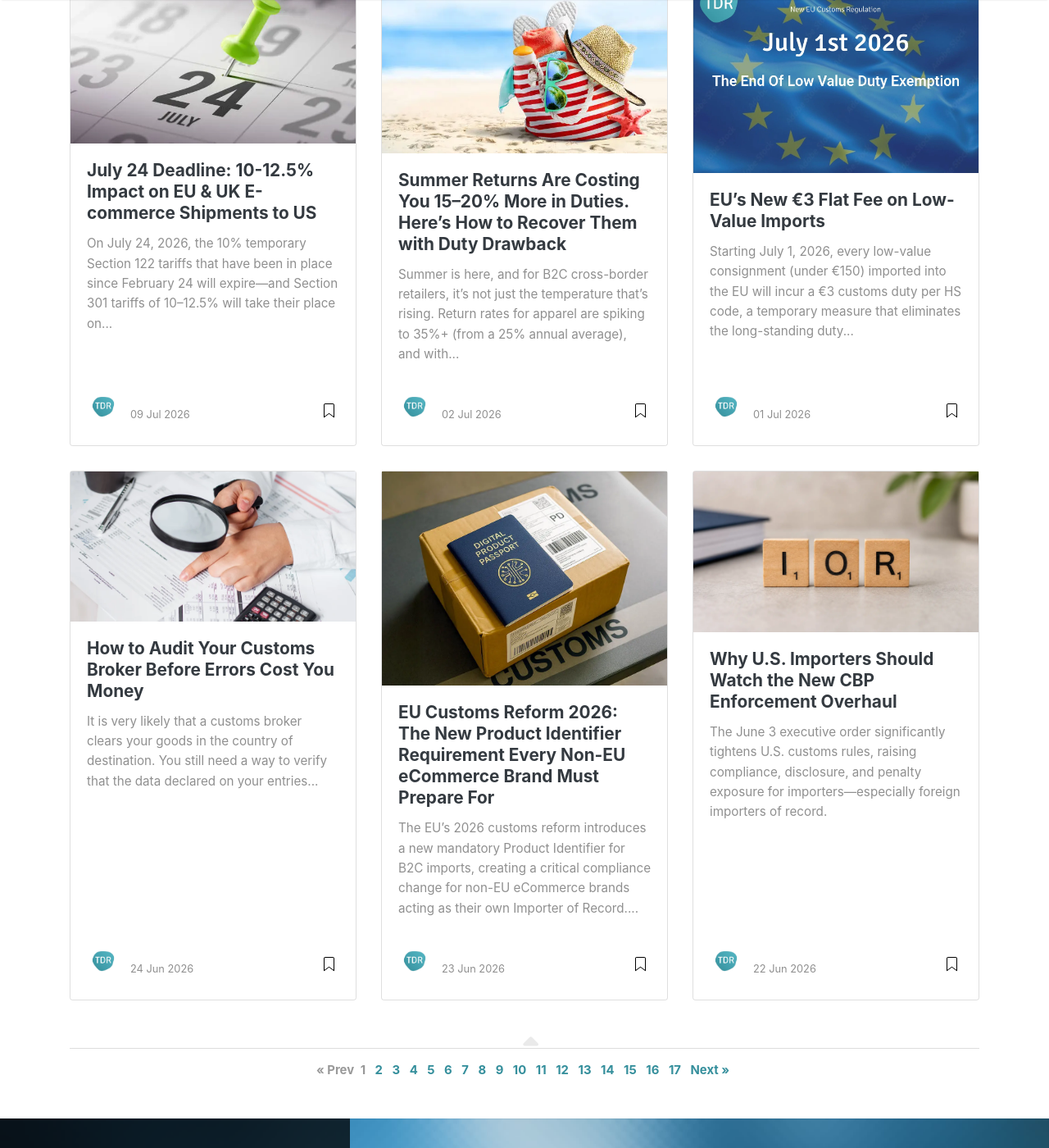
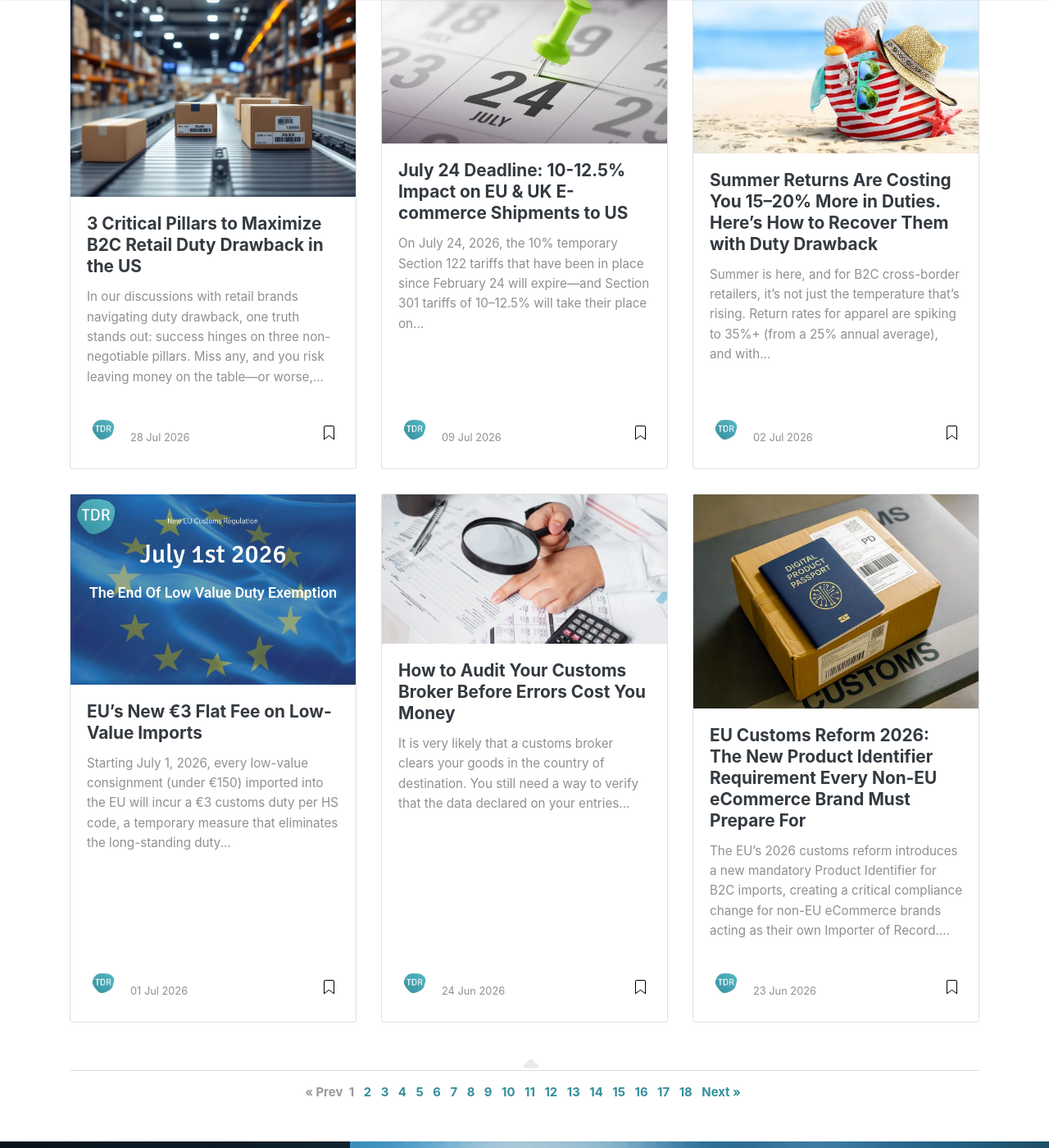
Before and after one commit to madeInLagny/TDR-EN-BLOG, a Jekyll site: the page built from index.html, in a window 1280 px wide and 1400 px high, scrolled down 1037 px. Shown: the whole window at 82% size. Built offline with Jekyll 4.4.1, drawn with Linux system fonts in a browser that asks for light colours; nearby versions of some CDN libraries; some web fonts are replaced; the list of posts is cut into pages by our own code; part of the change alters nothing that is shown; some of the changed text lies outside the part shown.

Commit message:
new blog post

```diff
--- a/_layouts/default.html
+++ b/_layouts/default.html
@@ -229,34 +229,62 @@ endif %}{% endcapture %}
 
   <!-- Capture URL Campaign properties. -->
   <script>
+  if (
+    window.location.protocol !== 'file:' &&
+    window.location.hostname !== 'localhost' &&
+    window.location.hostname !== '127.0.0.1'
+  ) {
     function captureUTMParams() {
       const params = new URLSearchParams(window.location.search);
       const data = {
-        utm_source: params.get("utm_source"),
-        utm_medium: params.get("utm_medium"),
-        utm_campaign: params.get("utm_campaign"),
-        page_url: window.location.href,
+        utm_source: params.get('utm_source'),
+        utm_medium: params.get('utm_medium'),
+        utm_campaign: params.get('utm_campaign'),
+        page_url: window.location.href
       };
 
       // Google Sheets Web App URL - V10
-      const webAppUrl =
-        "https://script.google.com/macros/s/AKfycbz4BQva_FEhtQoZsGwWO5ItIWC_h0brpO1UDKouADGgVSpNcCN1RkaQdTe8avj-XmAFUA/exec";
+      const webAppUrl = 'https://script.google.com/macros/s/AKfycbz4BQva_FEhtQoZsGwWO5ItIWC_h0brpO1UDKouADGgVSpNcCN1RkaQdTe8avj-XmAFUA/exec';
 
-      // Send data to Google Sheets
-      fetch(webAppUrl, {
-        method: "POST",
-        body: JSON.stringify(data),
-      })
-        .then((response) => response.text())
-        .then((result) => console.log("Success:", result))
-        .catch((error) => console.error("Error:", error));
+      function sendData(payload) {
+        fetch(webAppUrl, {
+          method: 'POST',
+          body: JSON.stringify(payload),
+        })
+          .then(response => response.text())
+          .then(result => console.log('Success:', result))
+          .catch(error => console.error('Error:', error));
+      }
+
+      function addUserLocation(payload) {
+        fetch('https://ipapi.co/json/')
+          .then(response => {
+            if (!response.ok) {
+              throw new Error('Unable to resolve location');
+            }
+            return response.json();
+          })
+          .then(location => {
+            payload.country = location.country_name || location.country || '';
+            payload.city = location.city || '';
+            sendData(payload);
+          })
+          .catch(() => {
+            payload.country = '';
+            payload.city = '';
+            sendData(payload);
+          });
+      }
+
+      addUserLocation(data);
     }
 
     // Run on page load
-    window.addEventListener("load", function () {
+    window.addEventListener('load', function () {
       captureUTMParams();
     });
-  </script>
+  }
+</script>
 
   <!-- LinkedIn Inside Tag -->
   <script type="text/javascript">
--- /dev/null
+++ b/_posts/2026-07-28-3-critical-pillars-to-maximize-b2c-retail-duty-drawback-in-the-us.md
@@ -0,0 +1,94 @@
+---
+layout: post
+title: 3 Critical Pillars to Maximize B2C Retail Duty Drawback in the US
+description: Unlock full duty drawback savings for your eCommerce brand. Discover the 3 essential pillars—Company Setup, Logistics, and Data & Documentation—to ensure CBP compliance and maximize refunds.
+categories: [TDR, duty drawback, B2C, e-commerce, US]
+image: assets/images/20260807-1.webp
+comments: false
+author: TDR
+---
+
+> In our discussions with retail brands navigating duty drawback, one truth stands out: success hinges on three non-negotiable pillars. Miss any, and you risk leaving money on the table—or worse, facing CBP compliance issues. For eCommerce importers acting as their own **Importer of Record (IOR)**, these pillars separate those who recover duties efficiently from those who struggle with rejected claims.
+
+---
+
+## The 3 Pillars of a Successful Retail Duty Drawback Program
+
+Duty drawback can recover **up to 99% of duties paid** on imported goods that are later exported or destroyed. For **B2C retail brands**, the process is uniquely complex due to the high volume of small-value shipments, frequent returns, and dispersed inventory. Based on our work with customers, the most successful programs are built on **three foundational pillars**: **Company Setup**, **Logistics**, and **Data & Documentation**. Let’s break them down.
+
+---
+
+### **Pillar 1: Company Setup – Laying the Legal and Operational Foundation**
+
+Before filing a single claim, your business must be **properly registered and bonded** to participate in duty drawback programs. This pillar ensures you meet **U.S. Customs and Border Protection (CBP)** requirements from day one.
+
+#### **Key Actions:**
+- **Register as an Importer of Record (IOR):**
+  Your business must be the **official IOR** for the imported goods. This means your **EIN (Employer Identification Number)** must be on file with CBP, and you must be the party ultimately responsible for duty payments.
+
+- **Secure an Import Customs Bond:**
+  A **continuous customs bond** (typically 10% of the annual duties/taxes paid) is required to cover potential liabilities. For high-volume eCommerce importers, this bond acts as a financial guarantee to CBP that you’ll fulfill your obligations.
+
+- **Register for the ACE Portal:**
+  The **Automated Commercial Environment (ACE)** is CBP’s primary platform for trade processing.
+
+> *Pro Tip:* Work with [**our expert team**](https://tradedutyrefund.com/our-team-of-International-trade-experts.html?utm_source=LinkedIn&utm_medium=Post&utm_campaign=20260807) to ensure your ACE portal setup aligns with CBP’s latest requirements. Many of our customers initially overlooked this step, leading to delays in claim processing.
+
+---
+
+### **Pillar 2: Logistics – Controlling Goods and Ownership**
+
+CBP has **strict expectations** for how B2C retail drawback must be executed, particularly around **physical control** and **ownership** of goods. Unlike B2B scenarios, where shipments are often palletized and tracked in bulk, eCommerce returns are **frequent, small, and dispersed**, making compliance a logistical challenge.
+
+#### **Key Actions:**
+- **Maintain Ownership of Goods:**
+  To qualify for drawback, you must **retain ownership** of the imported goods until they are either re-exported or destroyed
+  *Example:* If a customer returns a product to your U.S. warehouse, you must **not** transfer ownership to a third-party liquidator before filing for drawback.
+
+- **Track Goods with Precision:**
+  Use **serial numbers, SKUs, or unique identifiers** to match returned items to their original import entries. CBP requires **granular proof** that the goods being claimed for drawback are the same ones that were imported.
+
+- **Designate a Drawback-Specific Warehouse:**
+  Some of our customers designate a **segregated area** in their fulfillment centers for goods earmarked for drawback.
+
+- **Partner with a Drawback-Friendly 3PL:**
+  If you outsource fulfillment, ensure your **3PL (Third-Party Logistics provider)** supports:
+  - **Duty drawback tracking** in their WMS (Warehouse Management System).
+  - **Automated reporting** of returns linked to original import entries.
+
+> *Customer Insight:* One retail brand we worked with initially struggled with CBP rejections because their 3PL did not flag returned items for drawback. After switching to a provider with **drawback-specific workflows**, their claim approval rate jumped from **40% to 95%**.  [**TDR experts**](https://tradedutyrefund.com/our-team-of-International-trade-experts.html?utm_source=LinkedIn&utm_medium=Post&utm_campaign=20260807) will provide suggestions on the most appropriate partner to handle and export your returned goods.
+
+---
+
+### **Pillar 3: Data & Documentation – The Heart of Your Claim**
+
+While the **data** (e.g., HTS codes, duty rates, entry numbers) forms the backbone of your claim, the **documentation** is what **substantiates** it in CBP’s eyes. For **rejected merchandise drawback** (the most common type for eCommerce), CBP scrutinizes proof that the goods were **imported, unsold, and re-exported or destroyed**.
+
+#### **Key Actions:**
+- **Automate Data Capture:**
+  Ensure your **ERP, eCommerce platform, and customs broker systems** integrate to capture import, sales and return data.
+
+- **Prepare the “Golden Triangle” of Documentation:**
+  For every drawback claim, CBP expects proof of import, proof of export (or destruction) and proof of ownership.
+
+> One of our customers had **$500K in duties at stake** but lacked proper documentation for 30% of their returns. After implementing a **document automation system**, they recovered **$120K in previously unclaimed drawback** within 6 months.
+
+---
+
+## **Next Steps for Your Brand**
+
+If you’re not yet leveraging duty drawback, start by **auditing your current process** against these three pillars. Ask yourself:
+- Are we **registered as IOR** with a valid customs bond?
+- Can we **prove ownership and control** of returned goods?
+- Do we have **automated systems** to match imports to returns and generate CBP-compliant documentation?
+
+For brands already filing claims, **review your rejection rates**. Are most denials due to **missing documentation** (Pillar 3) or **logistical gaps** (Pillar 2)? Addressing these can **dramatically improve approval rates**.
+
+> *Need Help?* [Contact TDR’s team](https://tradedutyrefund.com/contact-us?utm_source=LinkedIn&utm_medium=Post&utm_campaign=20260807) to assess your readiness for duty drawback. We're helping **retail brands across the world** recover **millions in duties** by strengthening these pillars.
+
+---
+
+**Further Reading:**
+- [CBP’s Duty Drawback Guidelines](https://www.cbp.gov/trade/drawback)
+- [How to Maximize Your Duty Drawback Refunds: Insider Strategies](https://blog.tradedutyrefund.com/how-to-maximize-duty-drawback-refunds-insider-strategies?utm_source=LinkedIn&utm_medium=Post&utm_campaign=20260807)
+- [The Only Dedicated Crossborder Retail Duty Drawback](https://tradedutyrefund.com/TDR-Duty-Drawback-in-the-US.html?utm_source=LinkedIn&utm_medium=Post&utm_campaign=20260807)
```
Also changed, not shown: _posts/temp.html (deleted), assets/images/20260807-1.webp (added).
